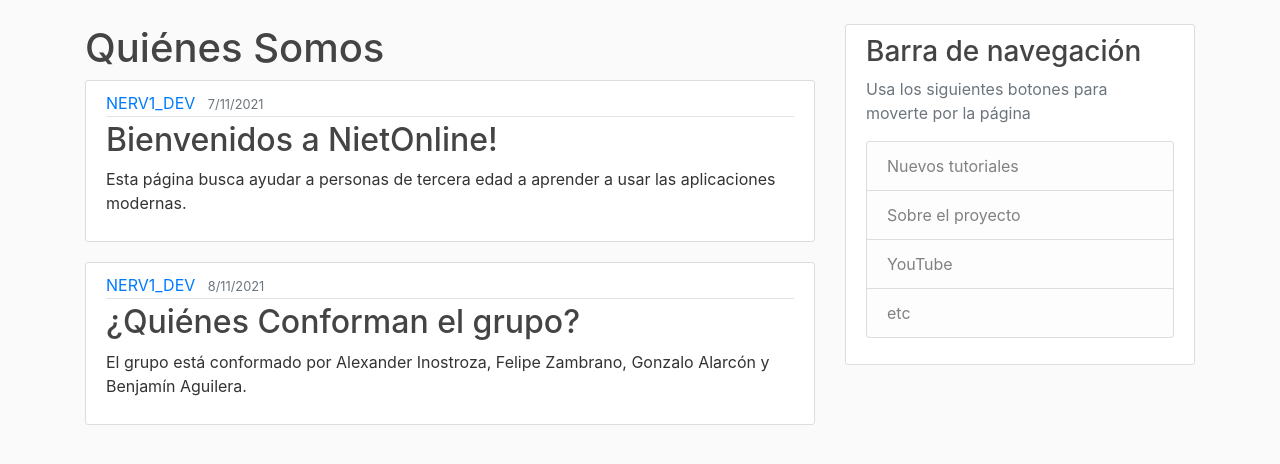
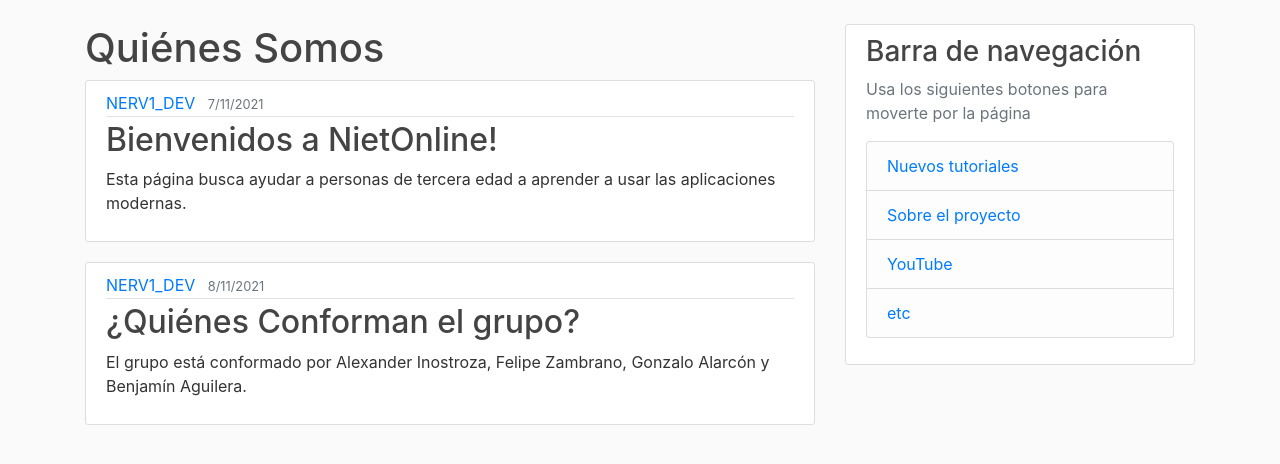
Before and after one commit to benjas909/nietOnline, a Django app: page /info/ in a window 1280 px wide. Shown: the part 56-520 px from the top of the page. Run offline with Django 3.2, Linux system fonts and the light colour scheme; some libraries are stand-ins or nearby versions.

Commit message:
Barra de navegacion funcional

```diff
--- a/blog/templates/blog/base.html
+++ b/blog/templates/blog/base.html
@@ -52,10 +52,10 @@
               <h3>Barra de navegación</h3>
               <p class='text-muted'>Usa los siguientes botones para moverte por la página
                 <ul class="list-group">
-                  <li class="list-group-item list-group-item-light">Nuevos tutoriales</li>
-                  <li class="list-group-item list-group-item-light">Sobre el proyecto</li>
-                  <li class="list-group-item list-group-item-light">YouTube</li>
-                  <li class="list-group-item list-group-item-light">etc</li>
+                  <li class="list-group-item list-group-item-light"><a href="#">Nuevos tutoriales</a></li>
+                  <li class="list-group-item list-group-item-light"><a href="{% url "page-info" %}">Sobre el proyecto</a></li>
+                  <li class="list-group-item list-group-item-light"><a href="/search/Youtube/">YouTube</a></li>
+                  <li class="list-group-item list-group-item-light"><a href="#">etc</a></li>
                 </ul>
               </p>
             </div>
```
